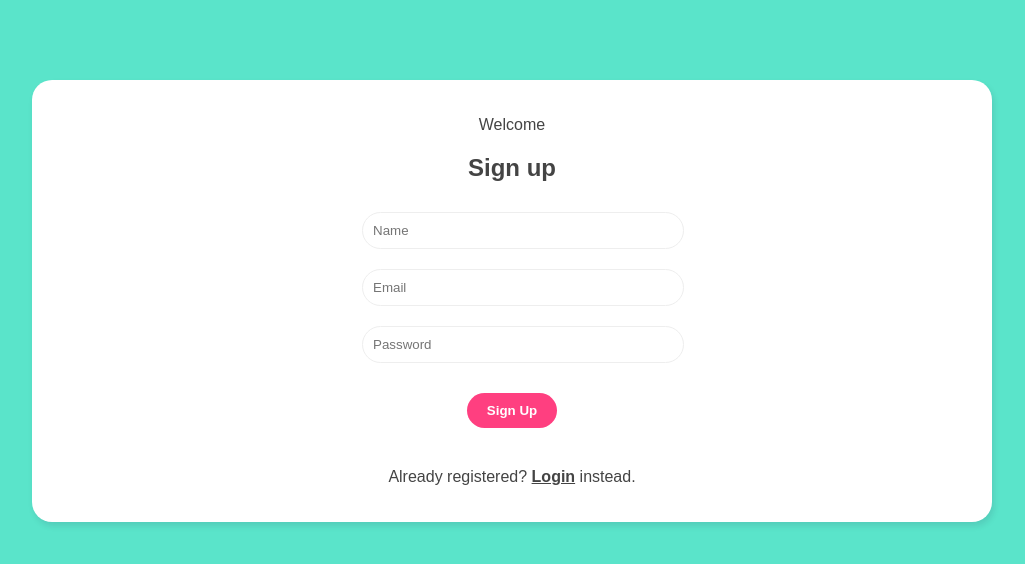
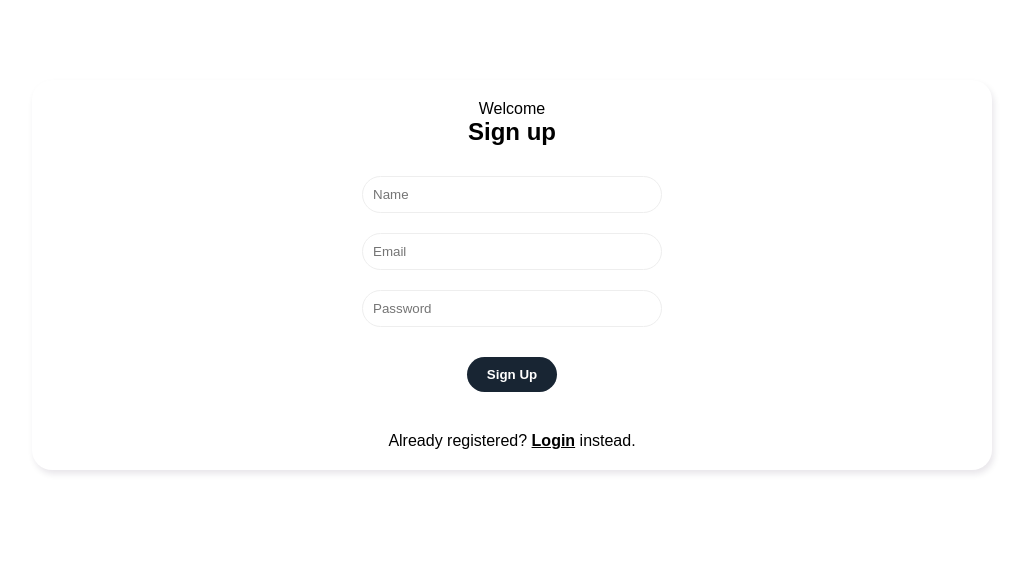
Before and after one commit to karshten/vue-chat, a Vue app: page / in a window 1280 px wide. Shown: the top 564 px of the page, without its empty margins (128-1153 px from the left). Built offline with nearby package versions, Linux system fonts and the light colour scheme; no server answers.

Commit message:
added change theme and chatroom

```diff
--- a/src/assets/base.css
+++ b/src/assets/base.css
@@ -1,16 +1,25 @@
+* {
+    padding: 0;
+    margin: 0;
+    box-sizing: border-box;
+}
+
+ul {
+    list-style: none;
+}
+
 body {
-    background: #5ae4ca;
-    color: #444;
     font-family: sans-serif;
 }
 
 .container {
+    padding: 20px;
     width: 90%;
     max-width: 960px;
     margin: 80px auto;
     border-radius: 20px;
     box-shadow: 2px 4px 6px rgba(28, 6, 49, 0.1);
-    background: white;
+    background: #fff;
 }
 
 .error {
@@ -20,7 +29,7 @@ body {
 
 button {
     text-decoration: none;
-    background: #ff3f80;
+    background: #182533;
     color: white;
     font-weight: bold;
     border: 0;
```
